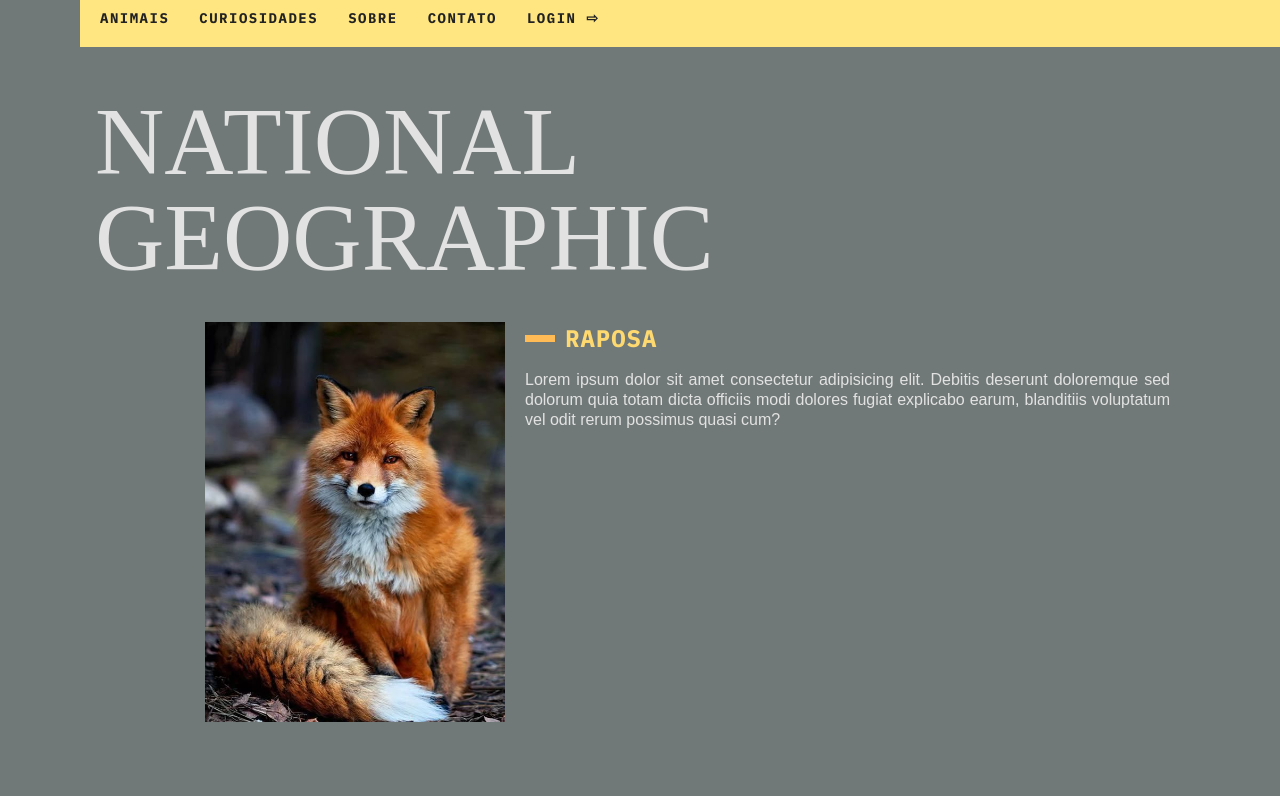
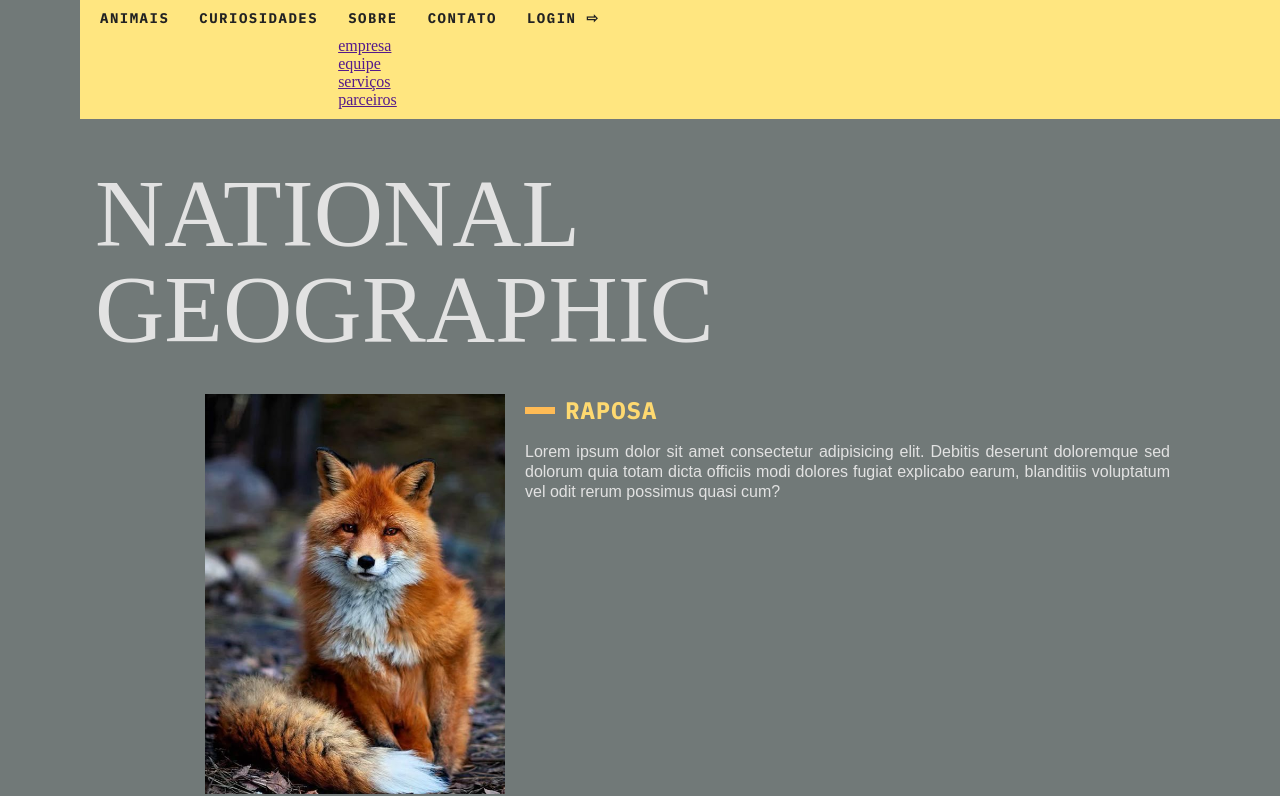
Before and after one commit to dedel0305/clone-national-geo, a plain HTML site: page index.html in a window 1280 px wide. Shown: the part 43-839 px from the top of the page. Drawn offline with Linux system fonts and the light colour scheme; a web font is replaced by a local one.

Commit message:
arquivo index.html adicioado para o dropMenu

```diff
--- a/index.html
+++ b/index.html
@@ -14,10 +14,18 @@
         <img class="img" src="src/assets/img/Logo.png" alt="logo national geographitc">
         <header class="menu">
             <nav>
-                <ul>
+                <ul data-menu="list">
                     <li><a href="#">Animais</a></li>
                     <li><a href="#">Curiosidades</a></li>
-                    <li><a href="#">Sobre</a></li>
+                    <li data-dropMenu="menuDrop">
+                        <a href="#">Sobre</a>
+                        <ul class="drop-down-menu">
+                            <li><a href="">empresa</a></li>
+                            <li><a href="">equipe</a></li>
+                            <li><a href="">serviços</a></li>
+                            <li><a href="">parceiros</a></li>
+                        </ul>
+                    </li>
                     <li><a href="#">Contato</a></li>
                     <li><a href="#">Login ⇨</a></li>
                 </ul>
```
